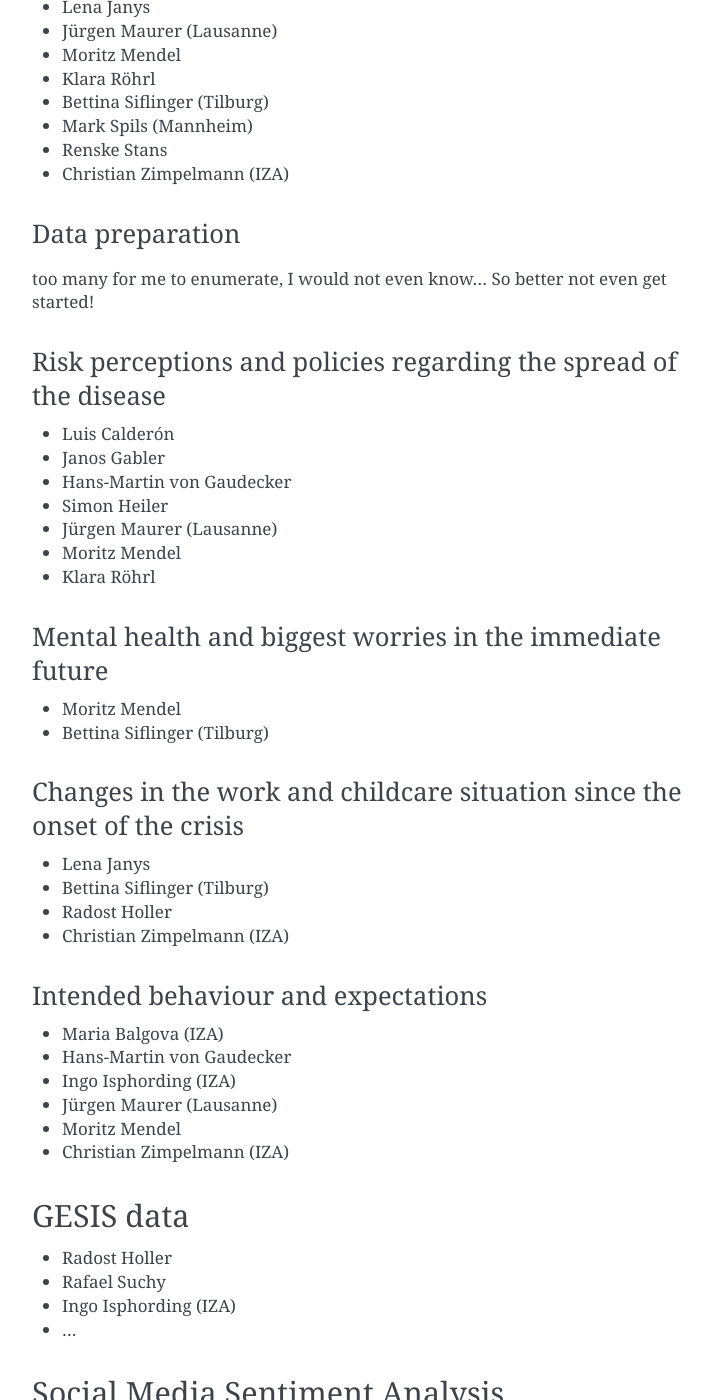
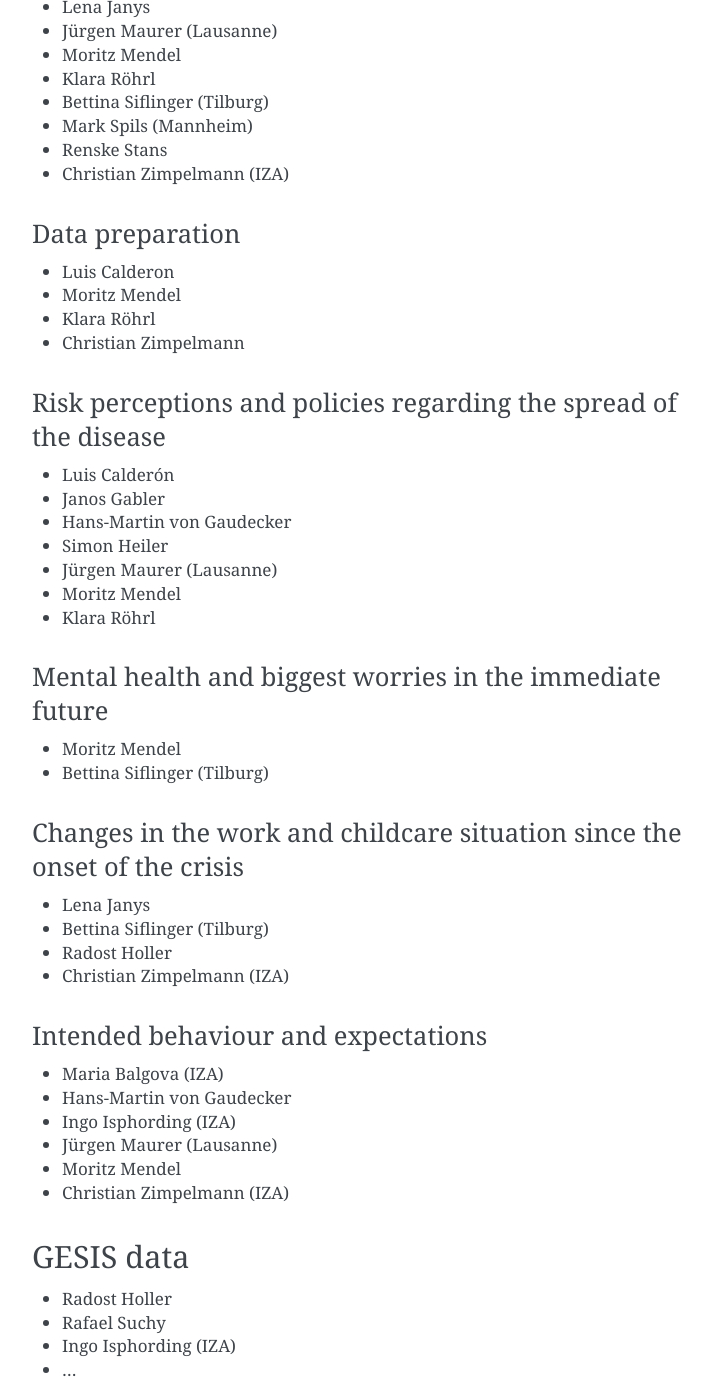
Before and after one commit to covid-19-impact-lab/covid-19-impact-lab, a Sphinx documentation site: the page built from docs/source/about_us.rst, in a window 1280 px wide and 1400 px high, scrolled down 974 px. Shown: the whole window, without its empty margins (388-1100 px from the left). Built offline with Sphinx 7.4.7, drawn with Linux system fonts in a browser that asks for light colours; some of the changed text lies outside the part shown.

Commit message:
Add a few more names.

```diff
--- a/docs/source/about_us.rst
+++ b/docs/source/about_us.rst
@@ -31,7 +31,10 @@ Questionnaire Design
 Data preparation
 ****************
 
-too many for me to enumerate, I would not even know... So better not even get started!
+* Luis Calderon
+* Moritz Mendel
+* Klara Röhrl
+* Christian Zimpelmann
 
 
 Risk perceptions and policies regarding the spread of the disease
```
Also changed, not shown: other parts of docs/source/about_us.rst (+6 -1 lines).
